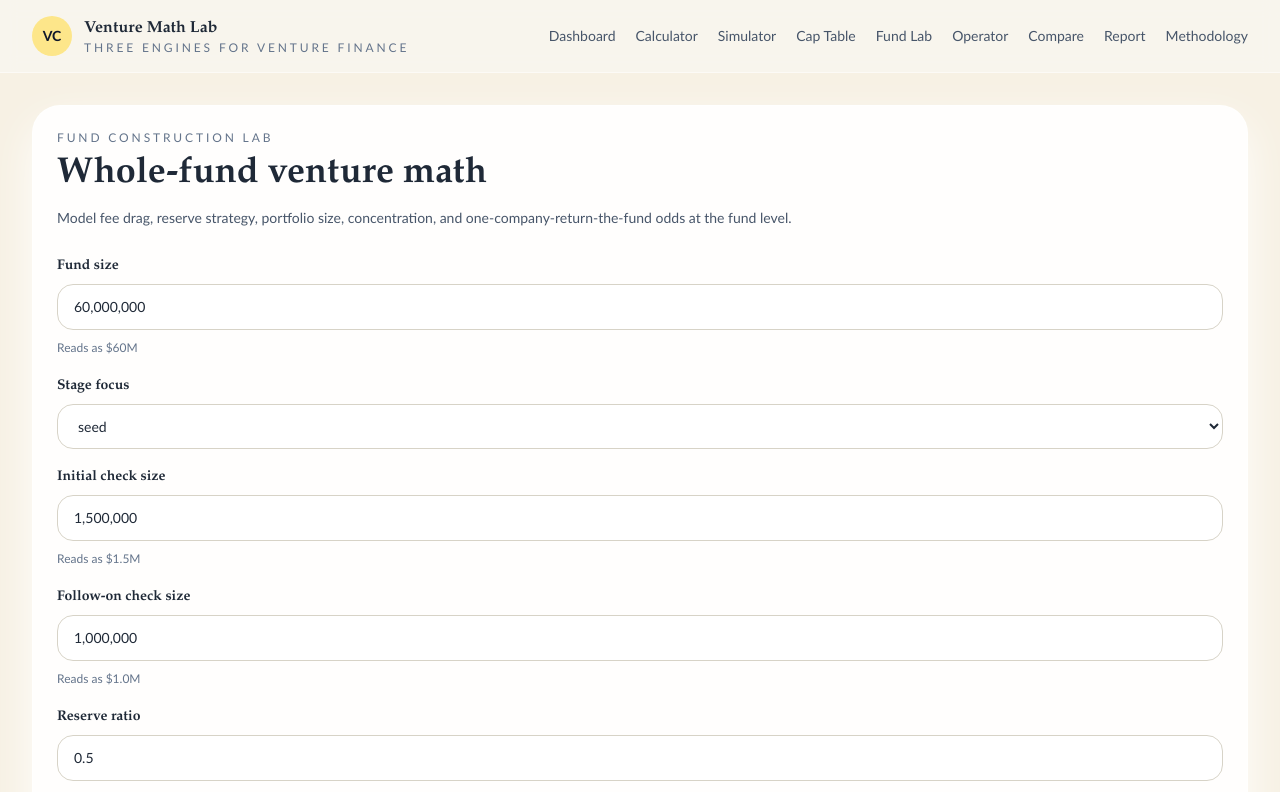
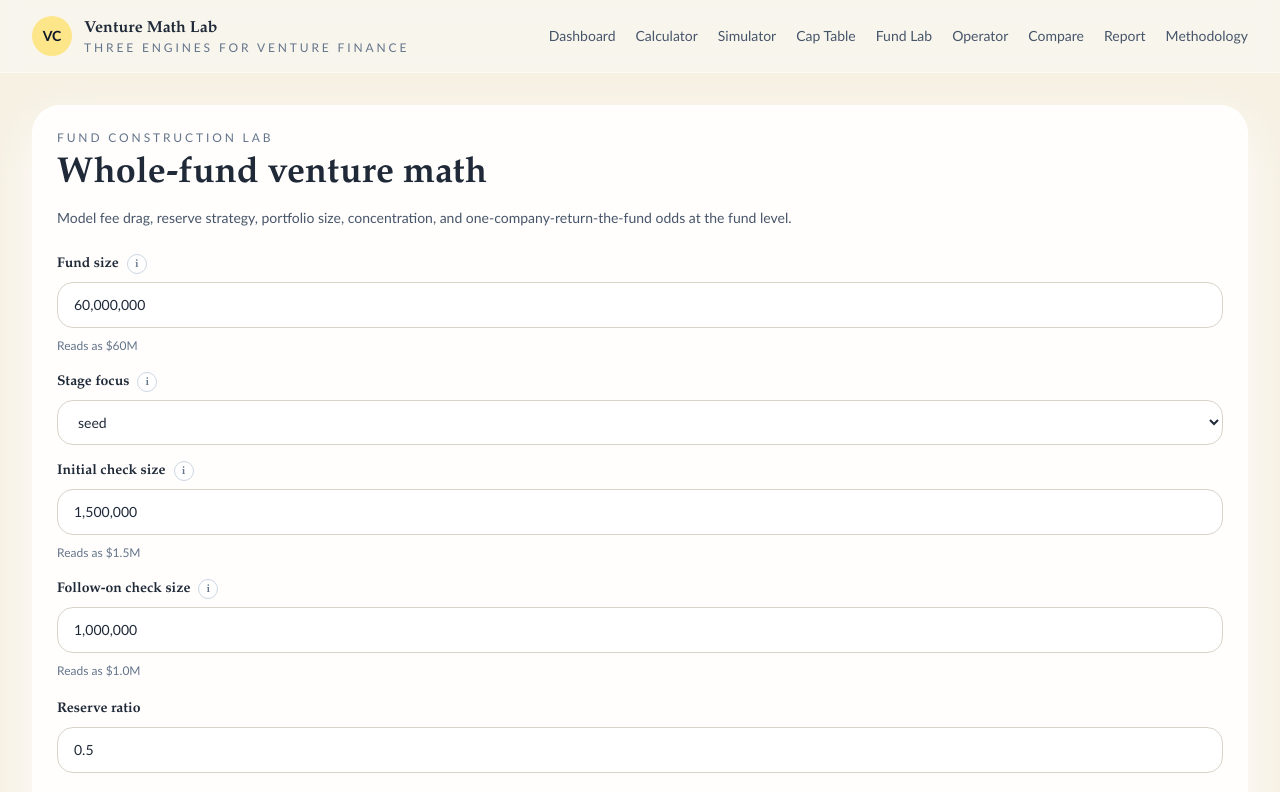
Before and after one commit to imranamindar-rgb/venture-math-lab, a Next.js app: page /fund in a window 1280 px wide. Shown: the top 792 px of the page. Built offline with nearby package versions, Linux system fonts and the light colour scheme.

Commit message:
Add info tooltips for inputs and outputs

```diff
--- a/components/calculator/DeterministicCalculatorWorkspace.tsx
+++ b/components/calculator/DeterministicCalculatorWorkspace.tsx
@@ -5,6 +5,7 @@ import { useMemo } from "react";
 import { OwnershipChart } from "@/components/charts/OwnershipChart";
 import { ActiveScenarioPanel } from "@/components/workspace/ActiveScenarioPanel";
 import { Card } from "@/components/ui/Card";
+import { InfoTip } from "@/components/ui/InfoTip";
 import { formatCurrency, formatMultiple, formatPercent } from "@/lib/format";
 import { summarizeDeterministicFinance } from "@/lib/engines/deterministic-finance";
 import { useScenarioStore } from "@/lib/state/scenario-store";
@@ -20,7 +21,10 @@ function MetricCard({
 }) {
   return (
     <Card className="min-w-0 overflow-hidden p-5">
-      <p className="text-xs uppercase tracking-[0.18em] text-slate-500">{label}</p>
+      <div className="flex items-center gap-2">
+        <p className="text-xs uppercase tracking-[0.18em] text-slate-500">{label}</p>
+        <InfoTip content={caption} label={`${label} explanation`} />
+      </div>
       <p className="mt-3 min-w-0 font-heading text-[clamp(1.9rem,2.5vw,3rem)] font-semibold leading-[0.92] tracking-tight text-foreground [overflow-wrap:anywhere]">
         {value}
       </p>
--- a/components/fund/FundConstructionWorkspace.tsx
+++ b/components/fund/FundConstructionWorkspace.tsx
@@ -4,6 +4,7 @@ import { useMemo, useState } from "react";
 
 import { stageOrder, FundingStage, MarketOverlay, SectorOverlay } from "@/lib/sim/types";
 import { Card } from "@/components/ui/Card";
+import { InfoTip } from "@/components/ui/InfoTip";
 import { MoneyInput } from "@/components/ui/MoneyInput";
 import { HistogramChart } from "@/components/charts/HistogramChart";
 import { ProbabilityChart } from "@/components/charts/ProbabilityChart";
@@ -31,7 +32,10 @@ export function FundConstructionWorkspace() {
 
           <div className="mt-6 grid gap-4 md:grid-cols-2 xl:grid-cols-1">
             <label className="space-y-2 text-sm">
-              <span className="font-heading font-semibold text-foreground">Fund size</span>
+              <span className="flex items-center gap-2 font-heading font-semibold text-foreground">
+                <span>Fund size</span>
+                <InfoTip content="Total committed capital in the venture fund. This drives fee drag, investable capital, and return-the-fund thresholds." label="Fund size help" />
+              </span>
               <MoneyInput
                 value={config.fundSize}
                 onValueChange={(value) => setConfig((current) => ({ ...current, fundSize: value }))}
@@ -39,7 +43,10 @@ export function FundConstructionWorkspace() {
               />
             </label>
             <label className="space-y-2 text-sm">
-              <span className="font-heading font-semibold text-foreground">Stage focus</span>
+              <span className="flex items-center gap-2 font-heading font-semibold text-foreground">
+                <span>Stage focus</span>
+                <InfoTip content="The stage where the fund primarily invests. Stage focus changes ownership targets, valuations, and likely outcome distributions." label="Stage focus help" />
+              </span>
               <select
                 value={config.stage}
                 onChange={(event) => setConfig((current) => ({ ...current, stage: event.target.value as FundingStage }))}
@@ -53,7 +60,10 @@ export function FundConstructionWorkspace() {
               </select>
             </label>
             <label className="space-y-2 text-sm">
-              <span className="font-heading font-semibold text-foreground">Initial check size</span>
+              <span className="flex items-center gap-2 font-heading font-semibold text-foreground">
+                <span>Initial check size</span>
+                <InfoTip content="Capital deployed into each new portfolio company before any follow-on investing." label="Initial check size help" />
+              </span>
               <MoneyInput
                 value={config.initialCheckSize}
                 onValueChange={(value) => setConfig((current) => ({ ...current, initialCheckSize: value }))}
@@ -61,7 +71,10 @@ export function FundConstructionWorkspace() {
               />
             </label>
             <label className="space-y-2 text-sm">
-              <span className="font-heading font-semibold text-foreground">Follow-on check size</span>
+              <span className="flex items-center gap-2 font-heading font-semibold text-foreground">
+                <span>Follow-on check size</span>
+                <InfoTip content="Capital reserved for later rounds when the fund decides to keep backing a winner." label="Follow-on check size help" />
+              </span>
               <MoneyInput
                 value={config.followOnCheckSize}
                 onValueChange={(value) => setConfig((current) => ({ ...current, followOnCheckSize: value }))}
--- a/components/simulator/ResultsDashboard.tsx
+++ b/components/simulator/ResultsDashboard.tsx
@@ -1,6 +1,7 @@
 "use client";
 
 import { Card } from "@/components/ui/Card";
+import { InfoTip } from "@/components/ui/InfoTip";
 import { HistogramChart } from "@/components/charts/HistogramChart";
 import { OwnershipChart } from "@/components/charts/OwnershipChart";
 import { ProbabilityChart } from "@/components/charts/ProbabilityChart";
@@ -18,7 +19,10 @@ function MetricCard({
 }) {
   return (
     <Card className="min-w-0 overflow-hidden p-5">
-      <p className="text-xs uppercase tracking-[0.18em] text-slate-500">{label}</p>
+      <div className="flex items-center gap-2">
+        <p className="text-xs uppercase tracking-[0.18em] text-slate-500">{label}</p>
+        <InfoTip content={caption} label={`${label} explanation`} />
+      </div>
       <p className="mt-3 min-w-0 font-heading text-[clamp(1.9rem,2.5vw,3rem)] font-semibold leading-[0.92] tracking-tight text-foreground [overflow-wrap:anywhere]">
         {value}
       </p>
--- a/components/ui/Field.tsx
+++ b/components/ui/Field.tsx
@@ -1,4 +1,6 @@
 import type { PropsWithChildren } from "react";
+
+import { InfoTip } from "@/components/ui/InfoTip";
 
 interface FieldProps {
   label: string;
@@ -9,7 +11,10 @@ export function Field({ label, hint, children }: PropsWithChildren<FieldProps>)
   return (
     <label className="block space-y-2">
       <div className="flex items-start justify-between gap-4">
-        <span className="font-heading text-sm font-semibold text-foreground">{label}</span>
+        <span className="flex items-center gap-2 font-heading text-sm font-semibold text-foreground">
+          <span>{label}</span>
+          <InfoTip content={hint} label={`${label} help`} />
+        </span>
       </div>
       {children}
       <p className="text-xs leading-5 text-slate-500">{hint}</p>
--- /dev/null
+++ b/components/ui/InfoTip.tsx
@@ -0,0 +1,23 @@
+"use client";
+
+interface InfoTipProps {
+  content: string;
+  label?: string;
+}
+
+export function InfoTip({ content, label = "More information" }: InfoTipProps) {
+  return (
+    <span className="group relative inline-flex shrink-0">
+      <button
+        type="button"
+        aria-label={label}
+        className="inline-flex h-5 w-5 items-center justify-center rounded-full border border-slate-300 bg-white text-[11px] font-semibold leading-none text-slate-500 transition hover:border-slate-400 hover:text-slate-700 focus:border-primary focus:text-slate-700 focus:outline-none"
+      >
+        i
+      </button>
+      <span className="pointer-events-none absolute left-0 top-full z-30 mt-2 w-56 max-w-[calc(100vw-3rem)] rounded-2xl border border-slate-200 bg-white/95 p-3 text-left text-xs leading-5 text-slate-700 opacity-0 shadow-lg transition group-hover:opacity-100 group-focus-within:opacity-100">
+        {content}
+      </span>
+    </span>
+  );
+}
```
Also changed, not shown: components/dashboard/FundamentalsDashboardWorkspace.tsx (+25 -6 lines).
